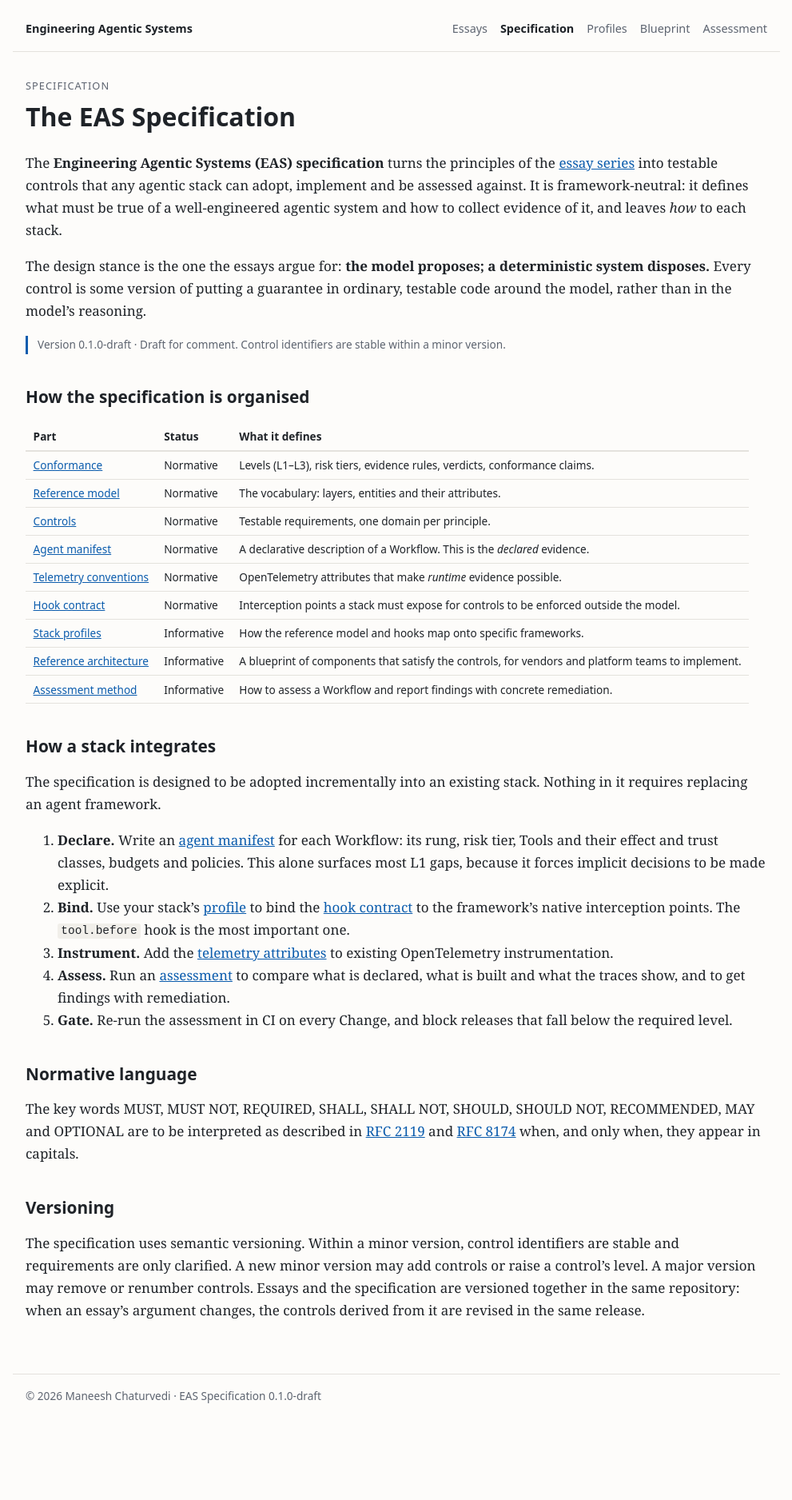
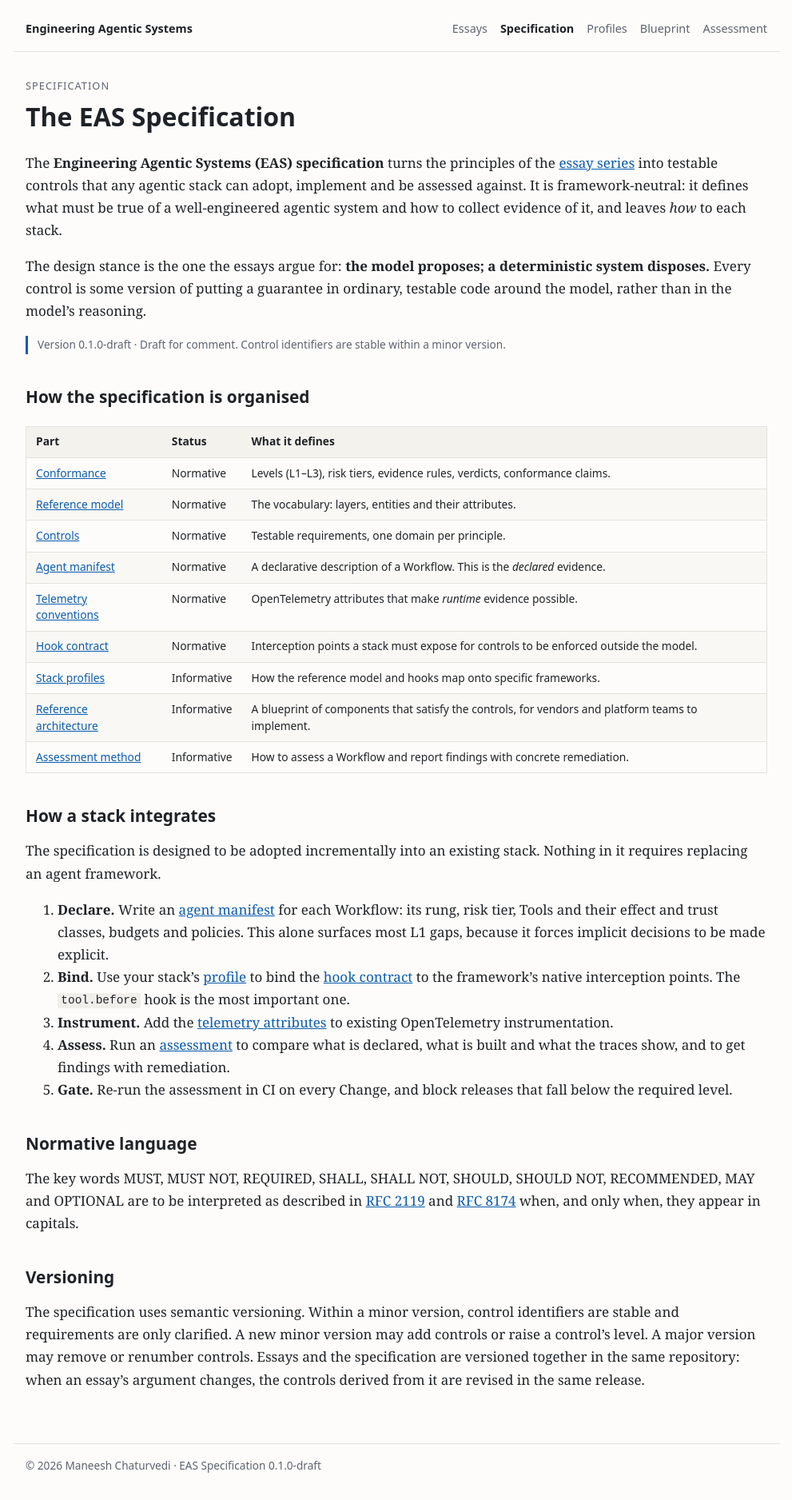
Before and after one commit to maneeshchaturvedi/engineering-agentic-systems, a Jekyll site: the page built from spec/index.md, in a window 1280 px wide. Shown: the whole page at 80% size, without its empty margins (144-1135 px from the left). Built offline with Jekyll 4.4.1, drawn with Linux system fonts in a browser that asks for light colours; before the commit the page ends 1789 px from its top, so only the background shows below that.

Commit message:
Fix table rendering across the site
Tables were forced to display:block and doc articles used
overflow-wrap:anywhere, which collapsed columns and broke words
mid-word. Restore native table layout at full width, wrap only at word
boundaries (code identifiers may still break), add a tinted header and
row striping, and fall back to horizontal scrolling only on narrow
screens.

```diff
--- a/assets/style.css
+++ b/assets/style.css
@@ -58,11 +58,20 @@ code { background: var(--code-bg); padding: .1em .3em; border-radius: 3px; font-
 .site-nav a[aria-current] { font-weight: 600; }
 body.doc .site-header, body.doc main, body.doc .site-footer { max-width: 60rem; }
 body.doc { font-size: 17px; }
-body.doc article { overflow-wrap: anywhere; }
-table { border-collapse: collapse; width: 100%; margin: 1.25rem 0; font-family: system-ui, -apple-system, sans-serif; font-size: .85rem; line-height: 1.45; display: block; overflow-x: auto; }
-th, td { text-align: left; vertical-align: top; padding: .45rem .6rem; border-bottom: 1px solid var(--rule); }
-thead th { border-bottom: 2px solid var(--rule); }
+body.doc article { overflow-wrap: break-word; }
+table { border-collapse: collapse; width: 100%; margin: 1.5rem 0; font-family: system-ui, -apple-system, sans-serif; font-size: .86rem; line-height: 1.5; border: 1px solid var(--rule); }
+th, td { text-align: left; vertical-align: top; padding: .55rem .75rem; border-bottom: 1px solid var(--rule); overflow-wrap: break-word; }
+thead th { background: var(--tint); border-bottom: 1px solid var(--rule); font-weight: 600; white-space: nowrap; }
+tbody tr:nth-child(even) { background: color-mix(in srgb, var(--tint) 45%, transparent); }
+tbody tr:last-child td { border-bottom: none; }
+th:first-child, td:first-child { min-width: 7.5rem; }
+td:first-child { font-weight: 500; }
+td code, th code { font-size: .92em; overflow-wrap: anywhere; }
 tfoot th { border-top: 2px solid var(--rule); border-bottom: none; }
+@media (max-width: 700px) {
+  table { display: block; overflow-x: auto; border: none; }
+  th, td { min-width: 8rem; }
+}
 pre { background: var(--code-bg); padding: .9rem 1rem; border-radius: 6px; overflow-x: auto; font-size: .8rem; line-height: 1.5; }
 pre code { background: none; padding: 0; font-size: inherit; }
 h3 { font-size: 1.05rem; margin-top: 2rem; }
```
